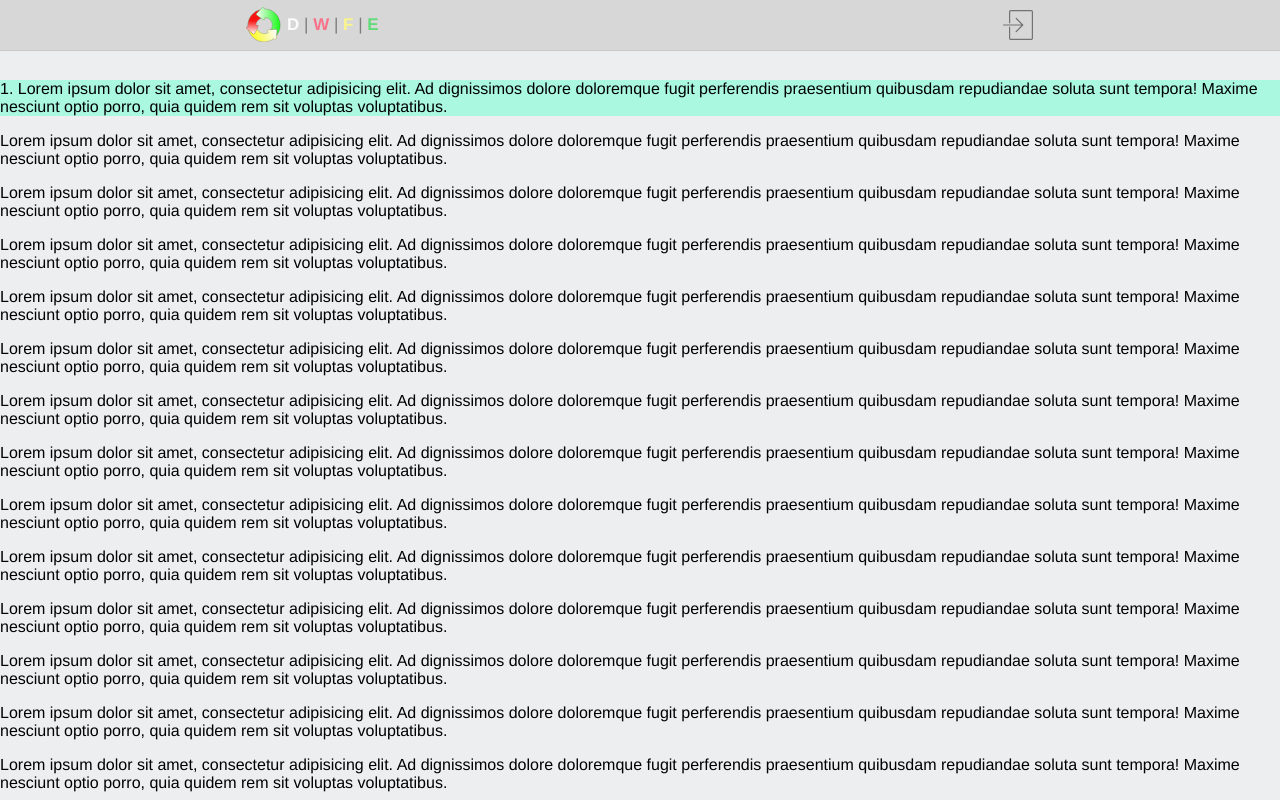
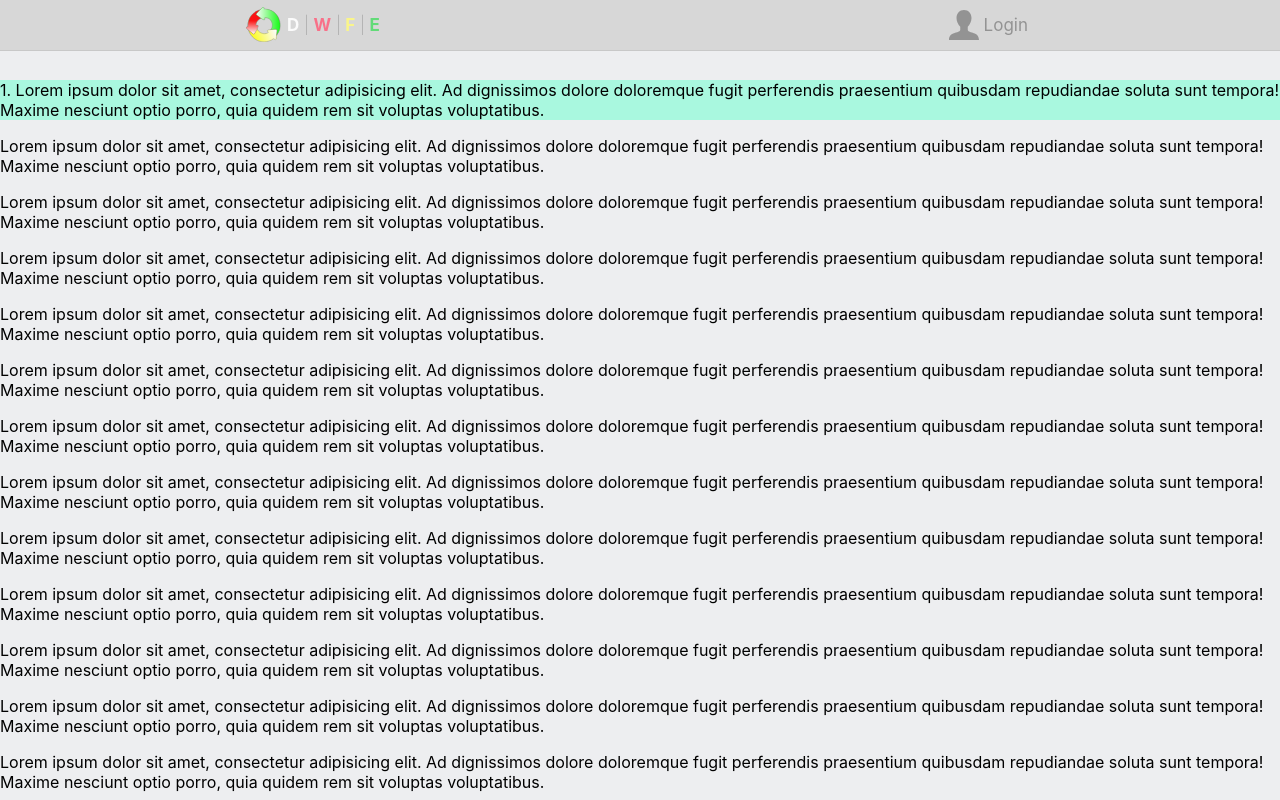
Before and after one commit to dowhileforeach/authtion-angular, an Angular app: page / in a window 1280 px wide. Shown: the top 800 px of the page. Built offline with nearby package versions, Linux system fonts and the light colour scheme.

Commit message:
redesign

```diff
--- a/src/app/auth-button/auth-button.component.html
+++ b/src/app/auth-button/auth-button.component.html
@@ -1,31 +1,9 @@
-<div class="auth">
-  <!--26 26-->
-  <!--<svg xmlns="http://www.w3.org/2000/svg" width="0" height="0">-->
-  <!--<path id="svg-icon-log-in" stroke="red" stroke-width="0"-->
-  <!--d="M 7 0 C 5.34375 0 4 1.34375 4 3 L 4 8 L 6 8 L 6 3 C 6 2.449219 6.449219 2 7 2 L 21 2 C 21.550781 2 22 2.449219 22 3 L 22 23 C 22 23.550781 21.550781 24 21 24 L 7 24 C 6.449219 24 6 23.550781 6 23 L 6 18 L 4 18 L 4 23 C 4 24.65625 5.34375 26 7 26 L 21 26 C 22.65625 26 24 24.65625 24 23 L 24 3 C 24 1.34375 22.65625 0 21 0 Z M 8.5 6.46875 C 8.25 6.542969 8 6.796875 8 7.46875 L 8 10 L 2 10 C 1.449219 10 1 10.449219 1 11 L 1 15 C 1 15.550781 1.449219 16 2 16 L 8 16 L 8 18.5 C 8 19.78125 9 19.5 9 19.5 L 16.5 13 L 9 6.5 C 9 6.5 8.75 6.394531 8.5 6.46875 Z "></path>-->
-  <!--</svg>-->
+<div class="auth" routerLink="/logon">
 
-  <!--32 32-->
-  <!--<svg xmlns="http://www.w3.org/2000/svg" width="0" height="0">-->
-    <!--<path id="svg-icon-auth" stroke="red" stroke-width="0" d="M 10 3 L 10 13 L 12 13 L 12 5 L 26 5 L 26 27 L 12 27 L 12 19 L 10 19 L 10 29 L 28 29 L 28 3 Z M 16.34375 11.28125 L 14.90625 12.71875 L 17.1875 15 L 5 15 L 5 17 L 17.1875 17 L 14.90625 19.28125 L 16.34375 20.71875 L 20.34375 16.71875 L 21.03125 16 L 20.34375 15.28125 Z "></path>-->
-  <!--</svg>-->
-
-  <!--50 50-->
-  <svg xmlns="http://www.w3.org/2000/svg" width="0" height="0" viewBox="0 0 50 50">
-  <path id="svg-icon-auth" stroke="red" stroke-width="0" d="M 13 0 C 11.355541 0 10 1.3544268 10 3 L 10 22 L 12 22 L 12 3 C 12 2.4355732 12.436459 2 13 2 L 47 2 C 47.563541 2 48 2.4355732 48 3 L 48 47 C 48 47.562937 47.562937 48 47 48 L 13 48 C 12.437063 48 12 47.562937 12 47 L 12 28 L 10 28 L 10 47 C 10 48.645063 11.354937 50 13 50 L 47 50 C 48.645063 50 50 48.645063 50 47 L 50 3 C 50 1.3544268 48.644459 0 47 0 L 13 0 z M 22.042969 13.099609 A 1.0001 1.0001 0 0 0 21.347656 14.816406 L 30.529297 24 L 1 24 A 1.0001 1.0001 0 1 0 1 26 L 30.529297 26 L 21.345703 35.183594 A 1.0001 1.0001 0 1 0 22.759766 36.597656 L 34.357422 25 L 22.761719 13.402344 A 1.0001 1.0001 0 0 0 22.042969 13.099609 z" font-weight="400" font-family="sans-serif" white-space="normal" overflow="visible"></path>
+  <svg xmlns="http://www.w3.org/2000/svg" viewBox="3 3 24 24">
+    <path d="M 15 3 C 11.433 3 9 5.6163437 9 9.4023438 C 9 11.987179 10.301234 14.813954 12 16.496094 L 12 19 C 11 22 3 20 3 27 L 27 27 C 27 20 19 22 18 19 L 18 16.496094 C 19.698766 14.813954 21 11.987179 21 9.4023438 C 21 5.6163438 18.567 3 15 3 z"></path>
   </svg>
 
-  <svg xmlns="http://www.w3.org/2000/svg" class="svg-icon-auth" routerLink="/logon" viewBox="0 0 50 50">
-    <use xlink:href="#svg-icon-auth"></use>
-  </svg>
+  <span>Login</span>
+
 </div>
-
-<!--<button class="auth-btn" type="button" (click)="openLogonPage()">-->
-<!--<svg xmlns="http://www.w3.org/2000/svg" width=0 height=0>-->
-<!--<path id="svg-icon-auth" stroke="black" stroke-width="0" d="M 25 2 C 15.058594 2 7 4.6875 7 8 L 7 25 C 7 30.082031 12.417969 44.082031 25 47 C 37.582031 44.082031 43 30.082031 43 25 L 43 8 C 43 4.6875 34.941406 2 25 2 Z M 25 4 C 35.5 4 41 6.972656 41 8 L 41 25 C 41 29.136719 36.667969 40.523438 27 44.296875 L 27 38 L 23 38 L 23 44.296875 C 13.332031 40.523438 9 29.136719 9 25 L 9 8 C 9 6.972656 14.5 4 25 4 Z M 17 11 C 15.003906 11 12.855469 11.878906 11 15 C 12.953125 13.640625 14.613281 13 16 13 C 18.6875 13 20.027344 16.148438 20.4375 16.5625 C 21.023438 17.148438 21.972656 17.148438 22.5625 16.5625 C 23.148438 15.976563 23.148438 15.027344 22.5625 14.4375 C 22.195313 14.074219 20.4375 11 17 11 Z M 33 11 C 29.5625 11 27.804688 14.074219 27.4375 14.4375 C 26.851563 15.027344 26.851563 15.976563 27.4375 16.5625 C 28.027344 17.148438 28.976563 17.148438 29.5625 16.5625 C 29.972656 16.148438 31.3125 13 34 13 C 35.386719 13 37.046875 13.640625 39 15 C 37.144531 11.878906 34.996094 11 33 11 Z M 16 17 C 14.359375 17 12.917969 17.59375 12 18.5 C 12.917969 19.40625 14.359375 20 16 20 C 17.640625 20 19.082031 19.40625 20 18.5 C 19.082031 17.59375 17.640625 17 16 17 Z M 34 17 C 32.359375 17 30.917969 17.59375 30 18.5 C 30.917969 19.40625 32.359375 20 34 20 C 35.640625 20 37.082031 19.40625 38 18.5 C 37.082031 17.59375 35.640625 17 34 17 Z M 11 26 L 16 34 L 23 34 L 25 32 L 27 34 L 34 34 L 39 26 L 33 31 L 29 31 L 26 28 L 24 28 L 21 31 L 17 31 Z "></path>-->
-<!--</svg>-->
-<!--<svg xmlns="http://www.w3.org/2000/svg" class="svg-icon-auth" viewBox="0 0 50 50">-->
-<!--<use xlink:href="#svg-icon-auth"></use>-->
-<!--</svg>-->
-<!--<span>Login</span>-->
-<!--</button>-->
--- a/src/app/auth-button/auth-button.component.scss
+++ b/src/app/auth-button/auth-button.component.scss
@@ -1,62 +1,42 @@
 .auth {
-
-  width: 30px;
+  //border: 1px solid black;
 
   display: flex;
-  justify-content: center;
-  align-items: center;
-  user-select: none;
-  transition: filter 0.15s ease;
-
-  .svg-icon-auth {
-    width: 100%;
-    fill: rgba(32, 32, 32, 0.55);
-    outline: 0;
-    //filter: brightness(.85);
-
-    &:hover {
-      cursor: pointer;
-      fill: #202020;
-      //filter: brightness(1);
-    }
-  }
-}
-
-.auth-btn {
-  padding: 3px 8px;
-  font-size: 18px;
-  border: none;
-  border-radius: 5px;
-  cursor: pointer;
-  text-decoration: none;
-  color: black;
-
-  text-shadow: 0 1px 1px rgba(0, 0, 0, 0.25);
-  box-shadow: inset -1px -1px 4px -1px rgba(0, 0, 0, 0.5);
-  background-color: #faffbd;
-
-  display: flex;
-  flex-direction: row;
   justify-content: flex-end;
   align-items: center;
 
-  .svg-icon-auth {
-    width: 35px;
+  padding: 5px;
+  border-radius: 2px;
+
+  fill: #939393;
+  color: #939393;
+
+  user-select: none;
+  outline: 0;
+  transition: all 0.15s ease;
+
+  &:hover {
+    background-color: #edeef0;
+    cursor: pointer;
+    svg,
+    span {
+      fill: #202020;
+      color: #202020;
+    }
+  }
+  &:active{
+    opacity: 0.5;
   }
 
-  &:focus {
+  svg {
+    width: 30px;
     outline: 0;
+    transition: all 0.15s ease;
   }
-  &:hover {
-    .svg-icon-auth {
-      fill: #a30020;
-    }
-    span {
-      color: darkblue;
-    }
-  }
-  &:active {
-    opacity: 0.5;
-    box-shadow: none;
+  span {
+    display: inline-block;
+    font-size: 17px;
+    transition: all 0.15s ease;
+    margin-left: 5px;
   }
 }
--- a/src/app/logon-page/logon-page.component.html
+++ b/src/app/logon-page/logon-page.component.html
@@ -1,20 +1,11 @@
 <section class="logon-page">
-
-  <svg xmlns="http://www.w3.org/2000/svg" width="0" height="0">
-    <path id="svg-icon-log-in" stroke="red" stroke-width="0" d="M 7 0 C 5.34375 0 4 1.34375 4 3 L 4 8 L 6 8 L 6 3 C 6 2.449219 6.449219 2 7 2 L 21 2 C 21.550781 2 22 2.449219 22 3 L 22 23 C 22 23.550781 21.550781 24 21 24 L 7 24 C 6.449219 24 6 23.550781 6 23 L 6 18 L 4 18 L 4 23 C 4 24.65625 5.34375 26 7 26 L 21 26 C 22.65625 26 24 24.65625 24 23 L 24 3 C 24 1.34375 22.65625 0 21 0 Z M 8.5 6.46875 C 8.25 6.542969 8 6.796875 8 7.46875 L 8 10 L 2 10 C 1.449219 10 1 10.449219 1 11 L 1 15 C 1 15.550781 1.449219 16 2 16 L 8 16 L 8 18.5 C 8 19.78125 9 19.5 9 19.5 L 16.5 13 L 9 6.5 C 9 6.5 8.75 6.394531 8.5 6.46875 Z "></path>
-  </svg>
-  <svg xmlns="http://www.w3.org/2000/svg" width="0" height="0">
-    <path id="svg-icon-create-account" stroke="red" stroke-width="0" d="M 10.5 0.15625 C 7.484375 0.15625 5.0625 2.226563 5.0625 6.1875 C 5.0625 8.773438 6.09375 11.410156 7.65625 13.03125 C 8.265625 14.652344 7.167969 15.257813 6.9375 15.34375 C 3.78125 16.5 0.09375 18.601563 0.09375 20.6875 L 0.09375 21.46875 C 0.09375 24.3125 5.507813 24.96875 10.53125 24.96875 C 11.632813 24.96875 12.738281 24.921875 13.8125 24.84375 C 12.492188 23.445313 11.6875 21.574219 11.6875 19.5 C 11.6875 17.710938 12.296875 16.066406 13.3125 14.75 C 13.160156 14.398438 13.101563 13.84375 13.375 13 C 14.929688 11.375 15.9375 8.761719 15.9375 6.1875 C 15.9375 2.226563 13.515625 0.15625 10.5 0.15625 Z M 19.5 13.1875 C 16.015625 13.1875 13.1875 16.011719 13.1875 19.5 C 13.1875 22.988281 16.011719 25.8125 19.5 25.8125 C 22.988281 25.8125 25.8125 22.988281 25.8125 19.5 C 25.8125 16.011719 22.984375 13.1875 19.5 13.1875 Z M 18.625 16 L 20.375 16 L 20.375 18.59375 L 22.96875 18.59375 L 22.96875 20.40625 L 20.375 20.40625 L 20.375 23 L 18.625 23 L 18.625 20.40625 L 16 20.40625 L 16 18.59375 L 18.625 18.59375 Z "></path>
-  </svg>
-  <svg xmlns="http://www.w3.org/2000/svg" width="0" height="0" viewBox="0 0 24 24">
-    <path id="svg-icon-delete" d="M 12 2 C 6.5 2 2 6.5 2 12 C 2 17.5 6.5 22 12 22 C 17.5 22 22 17.5 22 12 C 22 6.5 17.5 2 12 2 Z M 16.898438 15.5 L 15.5 16.898438 L 12 13.398438 L 8.5 16.898438 L 7.101563 15.5 L 10.601563 12 L 7.101563 8.5 L 8.5 7.101563 L 12 10.601563 L 15.5 7.101563 L 16.898438 8.5 L 13.398438 12 Z "></path>
-  </svg>
 
   <div class="slider">
 
     <div class="controls">
-        <label class="log-in" [ngClass]="{'checked': isLogin}" (click)="changeSlide(1)">Log in</label>
-        <label class="create-account" [ngClass]="{'checked': isCreateAccount}" (click)="changeSlide(2)">Create account</label>
+      <label class="log-in" [ngClass]="{'checked': isLogin}" (click)="changeSlide(1)">Login</label>
+      <label class="create-account" [ngClass]="{'checked': isCreateAccount}" (click)="changeSlide(2)">Create
+        account</label>
     </div>
 
     <div class="inner">
@@ -23,7 +14,8 @@
         <form class="authtion log-in">
 
           <div class="form-group" spellcheck="false">
-              <input type="email" name="email" autofocus required tabindex="1" [(ngModel)]="email" [ngClass]="{ 'input_filled': !trimmedStrIsEmpty(email) }">
+            <input type="email" name="email" autofocus required tabindex="1" [(ngModel)]="email"
+                   [ngClass]="{ 'input_filled': !trimmedStrIsEmpty(email) }">
             <label>Email Address</label>
             <div (click)="email='';">
               <svg xmlns="http://www.w3.org/2000/svg" class="svg-icon-delete" viewBox="0 0 24 24">
@@ -33,7 +25,8 @@
           </div>
 
           <div class="form-group">
-              <input type="password" name="password" required tabindex="2" [(ngModel)]="password" [ngClass]="{ 'input_filled': password }">
+            <input type="password" name="password" required tabindex="2" [(ngModel)]="password"
+                   [ngClass]="{ 'input_filled': password }">
             <label>Password</label>
             <a class="under-field restore-password" href="#" tabindex="-1">Restore password</a>
             <div (click)="password='';">
@@ -52,35 +45,15 @@
             <input type="email" name="email" required tabindex="-1" [(ngModel)]="email"
                    [ngClass]="{ 'input_filled': !trimmedStrIsEmpty(email) }">
             <label>Email Address</label>
-              <p class="under-field info">*Password will be sent to your email</p>
+            <p class="under-field info"><span style="color: #606060;">*</span>Password will be sent to your email</p>
             <div (click)="email='';">
               <svg xmlns="http://www.w3.org/2000/svg" class="svg-icon-delete" viewBox="0 0 24 24">
                 <use xlink:href="#svg-icon-delete"></use>
               </svg>
             </div>
           </div>
-
           <button class="btn raised" tabindex="-1">OK</button>
         </form>
-
-          <!--<form class="authtion restore-password">-->
-
-            <!--<div class="form-group" spellcheck="false">-->
-              <!--<input type="email" name="email" required tabindex="-1" [(ngModel)]="email"-->
-                     <!--[ngClass]="{ 'input_filled': !trimmedStrIsEmpty(email) }">-->
-              <!--<label>Email Address</label>-->
-              <!--<p class="under-field info">*Password will be sent to your email</p>-->
-              <!--<div (click)="email='';">-->
-                <!--<svg xmlns="http://www.w3.org/2000/svg" class="svg-icon-delete" viewBox="0 0 24 24">-->
-                  <!--<use xlink:href="#svg-icon-delete"></use>-->
-                <!--</svg>-->
-              <!--</div>-->
-            <!--</div>-->
-
-            <!--<button class="btn raised" tabindex="-1">OK</button>-->
-          <!--</form>-->
-
-
 
       </div>
     </div>
@@ -88,3 +61,8 @@
   </div>
 
 </section>
+
+<svg xmlns="http://www.w3.org/2000/svg" width="0" height="0" viewBox="0 0 24 24">
+  <path id="svg-icon-delete" stroke="red" stroke-width="0"
+        d="M 12 2 C 6.5 2 2 6.5 2 12 C 2 17.5 6.5 22 12 22 C 17.5 22 22 17.5 22 12 C 22 6.5 17.5 2 12 2 Z M 16.898438 15.5 L 15.5 16.898438 L 12 13.398438 L 8.5 16.898438 L 7.101563 15.5 L 10.601563 12 L 7.101563 8.5 L 8.5 7.101563 L 12 10.601563 L 15.5 7.101563 L 16.898438 8.5 L 13.398438 12 Z "></path>
+</svg>
--- a/src/app/logon-page/logon-page.component.scss
+++ b/src/app/logon-page/logon-page.component.scss
@@ -258,7 +258,7 @@ section.logon-page {
   color: $color-20;
   text-align: center;
   vertical-align: middle;
-  background-color: #d7d7d7;
+  background-color: $color-d7;
 
   user-select: none;
   cursor: pointer;
--- a/src/styles.css
+++ b/src/styles.css
@@ -5,7 +5,7 @@ body {
   margin: 80px auto;
   margin-bottom: 0;
 
-  font-family: "Helvetica", sans-serif;
+  font-family: -apple-system,BlinkMacSystemFont,Roboto,"Helvetica Neue",Helvetica,sans-serif;
 
   background-color: #edeef0;
 }
```
Lines whose indentation alone changed are shown as unchanged.
